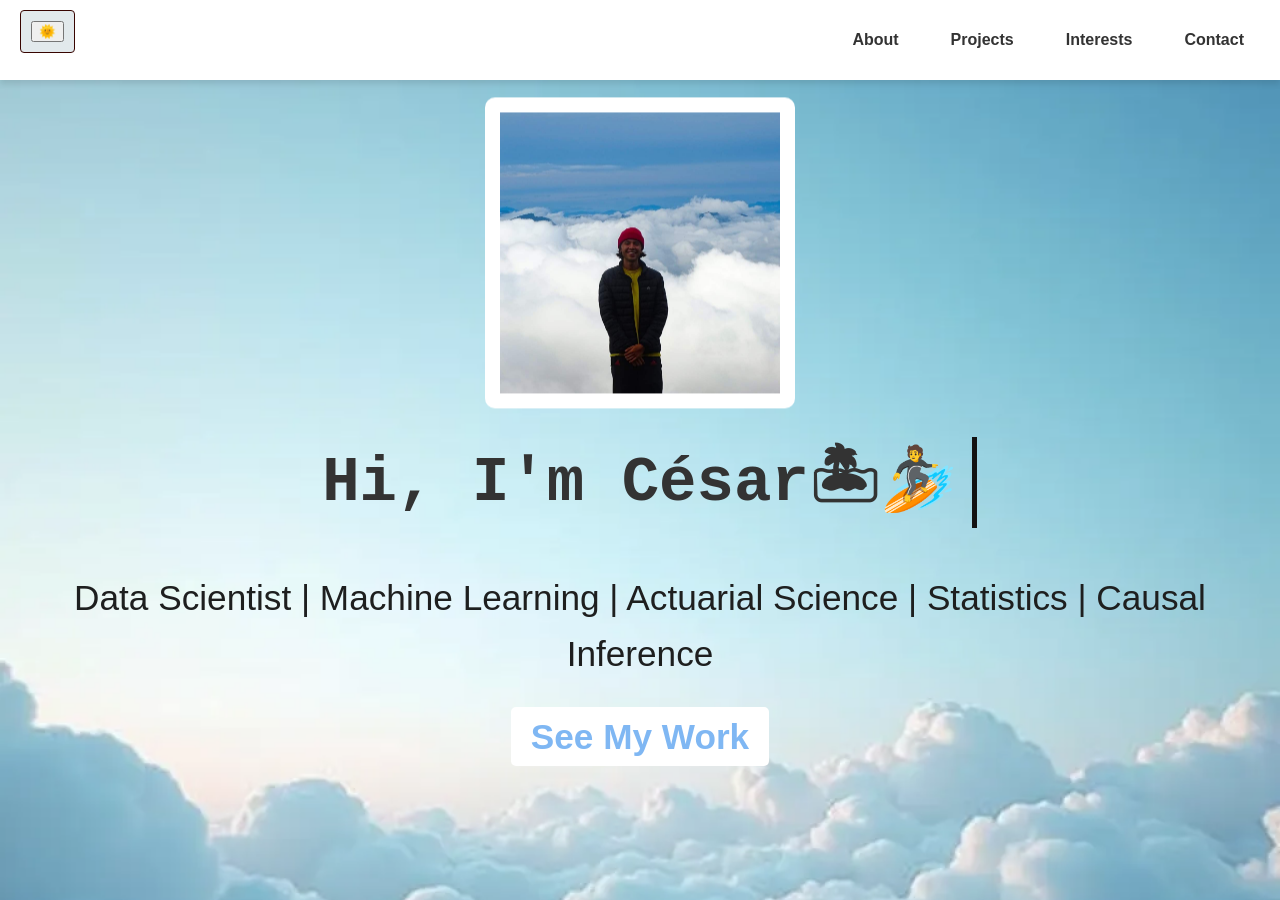
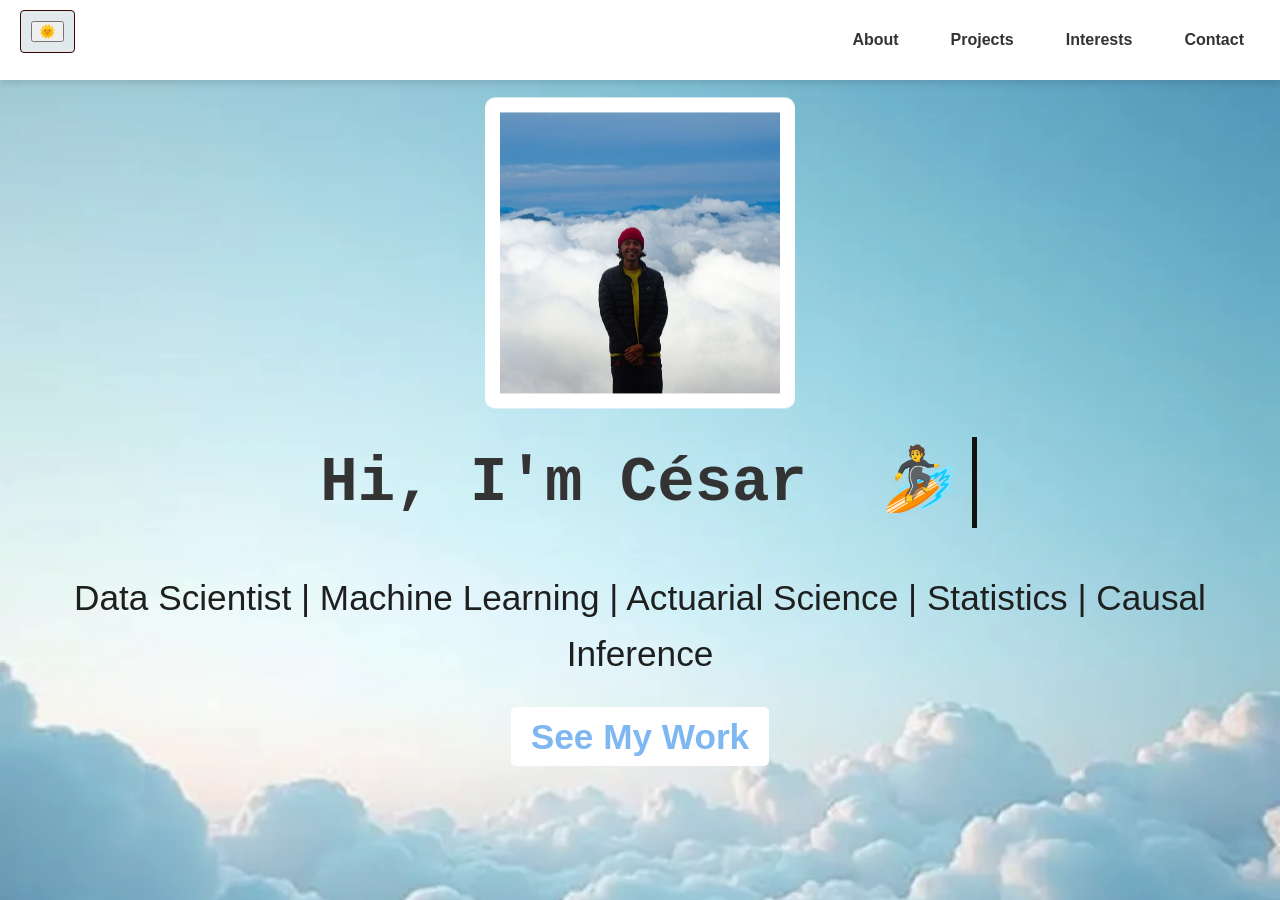
Before and after one commit to Cesarriosd/cesarios, a Jekyll site: the page built from README.md, in a window 1280 px wide and 900 px high. Built offline with Jekyll 4.4.1, drawn with Linux system fonts in a browser that asks for light colours; our own code applies the rules of GitHub Pages for plain Markdown files; some of the changed lines change nothing that is shown.

```diff
--- a/_layouts/default.html
+++ b/_layouts/default.html
@@ -477,7 +477,7 @@
     <section class="hero">
         <img src=".\\res\\cesar.jpg" alt="Moving GIF" class="moving-gif">
          <div class="hero-content">
-            <h1>Hi, I'm César&#127965;&#127940; </h1>
+            <h1>Hi, I'm César &#160;&#127940; </h1>
         </div>
         <div class="hero-content_sub">
             <!--<h1> Hello, MF</h1>-->
```
